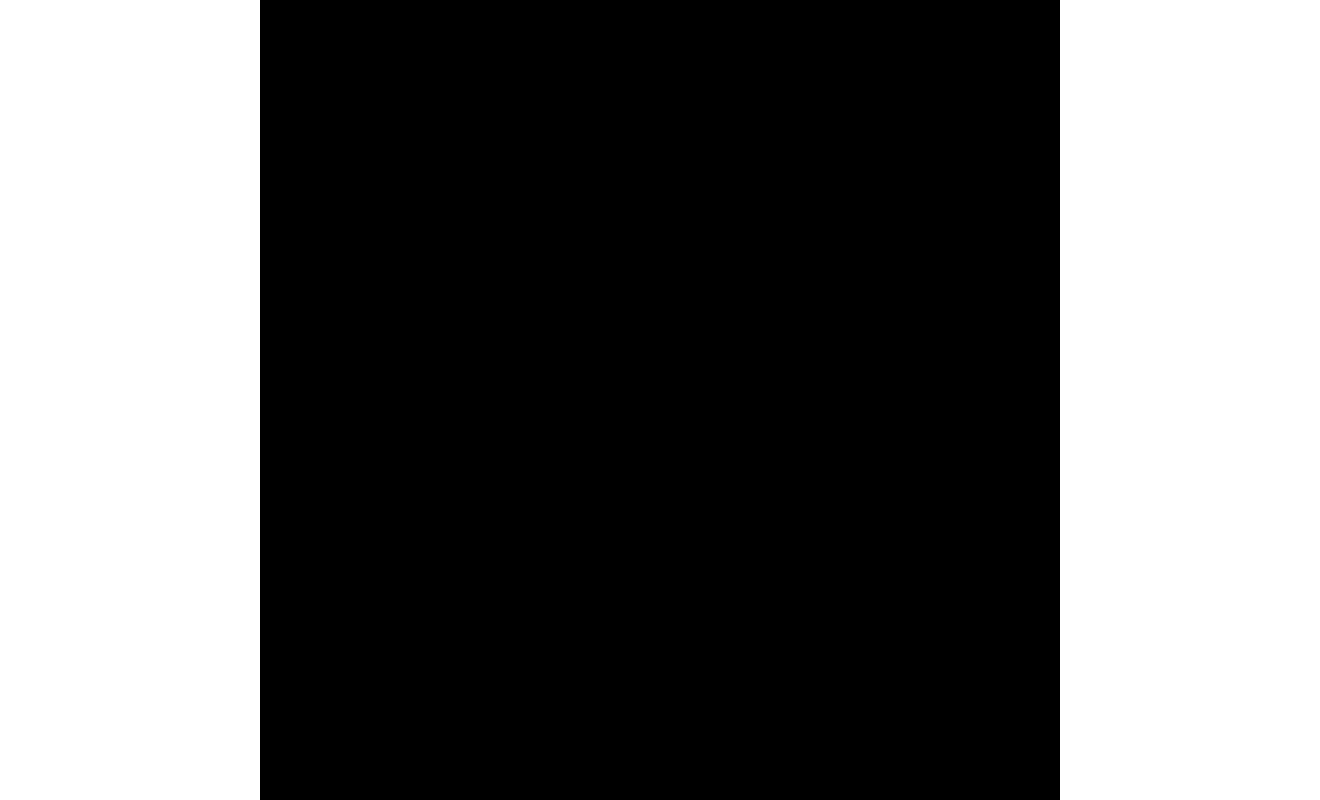
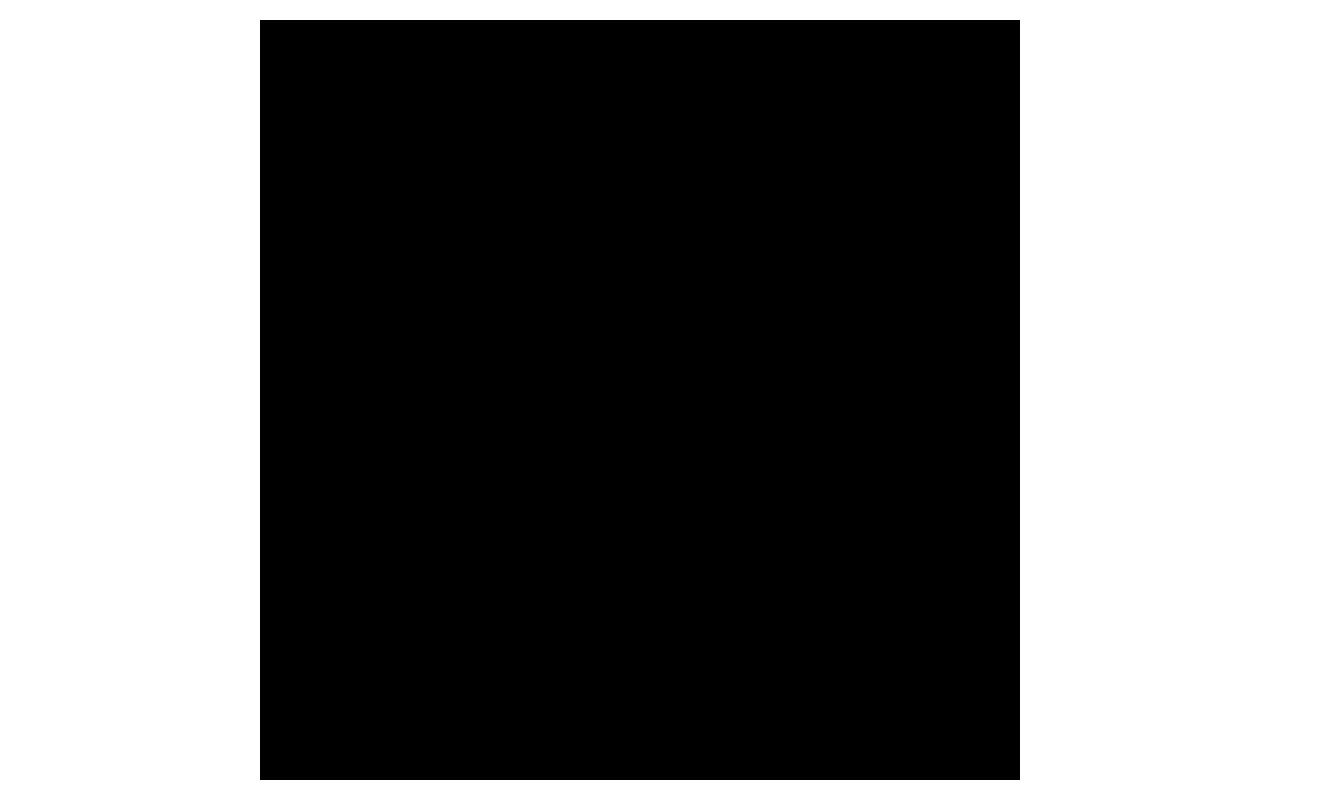
Before and after one commit to jtlapp/playgrid, a website: page demos/index.html in a window 1280 px wide. Shown: the whole page, 1320 px wide, since content can reach past the window. Drawn offline with Linux system fonts and the light colour scheme.

Commit message:
Got CSS all working

```diff
--- a/demos/index.html
+++ b/demos/index.html
@@ -13,14 +13,17 @@
       box-sizing: border-box;
       margin: 0;
       padding: 0;
+      height: 100vh;
     }
     .frame {
+      padding: 20px;
+      width: calc(100% - 40px);
+      height: calc(100% - 40px);
     }
     #my_grid {
-      width: 100%;
-      padding: 20px;
+      height: 100%;
     }
-    #my_grid table {
+    #my_grid .playgrid_canvas {
       background-color: black;
     }
     .green {
--- a/src/grid.js
+++ b/src/grid.js
@@ -4,7 +4,7 @@ const _gridStyles = `
     position: relative;
   }
 
-  .playgrid_grid {
+  .playgrid_gridframe {
     position: absolute;
     width: 100%;
     height: 100%;
@@ -12,9 +12,9 @@ const _gridStyles = `
     left: 0;
   }
 
-  .playgrid_grid table,
-  .playgrid_grid table tr,
-  .playgrid_grid table td {
+  .playgrid_gridframe table,
+  .playgrid_gridframe table tr,
+  .playgrid_gridframe table td {
     border: none;
     border-spacing: 0;
     padding: 0;
@@ -42,6 +42,7 @@ class Grid {
 
   //// CACHED VALUES
 
+  // container: HTMLElement; // ref to the provided grid container
   // grid1?: HTMLElement; // ref to grid1 for pingponging rendering
   // grid2?: HTMLElement; // ref to grid2 for pingponging rendering
   // table1?: HTMLElement; // ref to <table> DOM node in grid1
@@ -88,20 +89,20 @@ class Grid {
 
     this._addStyles(_gridStyles);
 
-    const container = document.getElementById(this.containerID);
-    if (container == null) {
+    this.container = document.getElementById(this.containerID);
+    if (this.container == null) {
       this._error(`cannot find container element with ID "${this.containerID}"`);
     }
-    container.classList.add("playgrid_wrapper");
+    this.container.classList.add("playgrid_wrapper");
     this.grid1 = this._createGridElement();
     this.table1 = this.grid1.firstElementChild;
     this.rows1 = this.table1.children[0].children;
-    container.append(this.grid1);
+    this.container.append(this.grid1);
     this.grid2 = this._createGridElement();
     this.table2 = this.grid2.firstElementChild;
     this.rows2 = this.table2.children[0].children;
     this.grid2.classList.add("playgrid_hide");
-    container.append(this.grid2);
+    this.container.append(this.grid2);
     this._setGridAspectRatio();
     window.addEventListener("resize", () => this._setGridAspectRatio());
   }
@@ -156,7 +157,9 @@ class Grid {
   }
 
   _createGridElement() {
-    let html = "<div class='playgrid_grid'><table>\n";
+    // Class playgrid_canvas allows app to modify style without
+    // being dependent on the table implmentation.
+    let html = "<div class='playgrid_gridframe'><table class='playgrid_canvas'>\n";
     for (let r = 0; r < this.height; ++r) {
       html += "<tr>";
       for (let c = 0; c < this.width; ++c) {
@@ -169,19 +172,18 @@ class Grid {
   }
 
   _setGridAspectRatio() {
-    const topOffset = Math.max(this.table1.getBoundingClientRect().top,
-        this.table2.getBoundingClientRect().top);
-    this._setAspectRatio(this.table1, topOffset);
-    this._setAspectRatio(this.table2, topOffset);
+    const rect = this.container.getBoundingClientRect();
+    this._setAspectRatio(this.table1, rect);
+    this._setAspectRatio(this.table2, rect);
   }
 
-  _setAspectRatio(child, topOffset) {
+  _setAspectRatio(child, rect) {
     // CSS solutions were too hard to make behave as expected
     const aspectRatio = this.width / this.height;
-    let adjustedWidth = window.innerWidth;
+    let adjustedWidth = rect.right - rect.left;
     let adjustedHeight = adjustedWidth / aspectRatio;
-    if (adjustedHeight + topOffset > window.innerHeight) {
-      adjustedHeight = window.innerHeight - topOffset;
+    if (adjustedHeight > rect.bottom - rect.top) {
+      adjustedHeight = rect.bottom - rect.top;
       adjustedWidth = adjustedHeight * aspectRatio;
     }
     child.style.width = adjustedWidth + "px";
--- a/src/playgrid.js
+++ b/src/playgrid.js
@@ -2,13 +2,8 @@
 const _clickToPlay = "Click to PLAY";
 const _clickToStop = "Click to STOP";
 const _playGridStyles = `
-  .playgrid_wrapper {
-    cursor: pointer;
-  }
-
   .playgrid_message {
     position: absolute;
-    visibility: hidden;
     z-index: 10;
     padding: 12px 0;
     width: 120px;
@@ -17,10 +12,7 @@ const _playGridStyles = `
     border: 2px solid black;
     border-radius: 8px;
     opacity: 0.7;
-  }
-
-  .playgrid_wrapper table:hover .playgrid_message {
-    visibility: visible;
+    cursor: pointer;
   }
 `;
 
@@ -28,6 +20,7 @@ class PlayGrid extends Grid {
 
   // haltable: Haltable;
   // runnable: Runnable;
+  // hoverMessage: element;
 
   constructor(containerID, config, runnable) {
     super(containerID, config);
@@ -36,24 +29,37 @@ class PlayGrid extends Grid {
     this.haltable._validateRunnable(runnable);
 
     this._addStyles(_playGridStyles);
-    const container = document.getElementById(this.containerID);
-    const message = this._createElementFromHTML(
-      `<div class="playgrid_message">${_clickToPlay}</div>`);
-    container.append(message);
+    this.hoverMessage = this._createElementFromHTML(
+      `<div class="playgrid_message playgrid_hide">${_clickToPlay}</div>`);
+    this.container.append(this.hoverMessage);
 
-    container.addEventListener("mousemove", (e) => {
-      message.style.left = (e.clientX - 68) + 'px';
-      message.style.top = (e.clientY - 44) + 'px';
+    this.container.addEventListener("mousemove", (e) => {
+      this.hoverMessage.style.left = (e.clientX - 80) + 'px';
+      this.hoverMessage.style.top = (e.clientY - 58) + 'px';
     });
 
-    container.addEventListener("click", async () => {
-      if (this.haltable.running) {
-        message.textContent = _clickToPlay;
-        this.haltable.stop();
-      } else {
-        message.textContent = _clickToStop;
-        await this.haltable.loop(this.runnable, this);
-      }
-    });
+    // It appears that hovering the cursor over a boundary
+    // between cells moves the cursor off of the table.
+    this.container.addEventListener("mouseover", () => this._onEnter());
+    this.container.addEventListener("mouseout", () => this._onLeave());
+    this.container.addEventListener("click", () => this._onClick());
+  }
+
+  async _onClick() {
+    if (this.haltable.running) {
+      this.hoverMessage.textContent = _clickToPlay;
+      this.haltable.stop();
+    } else {
+      this.hoverMessage.textContent = _clickToStop;
+      await this.haltable.loop(this.runnable, this);
+    }
+  }
+
+  _onEnter() {
+    this.hoverMessage.classList.remove("playgrid_hide");
+  }
+
+  _onLeave() {
+    this.hoverMessage.classList.add("playgrid_hide");
   }
 }
```
